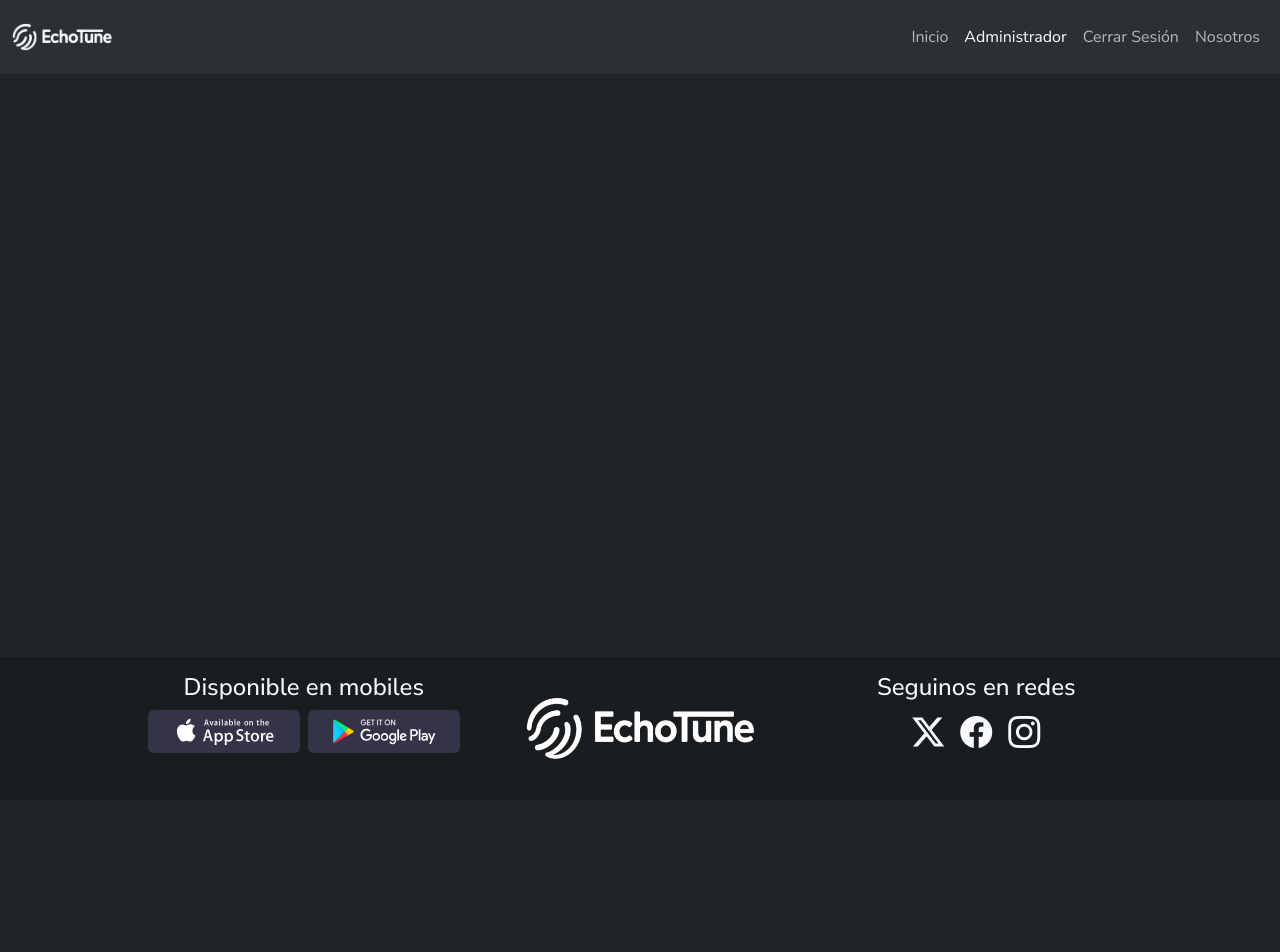
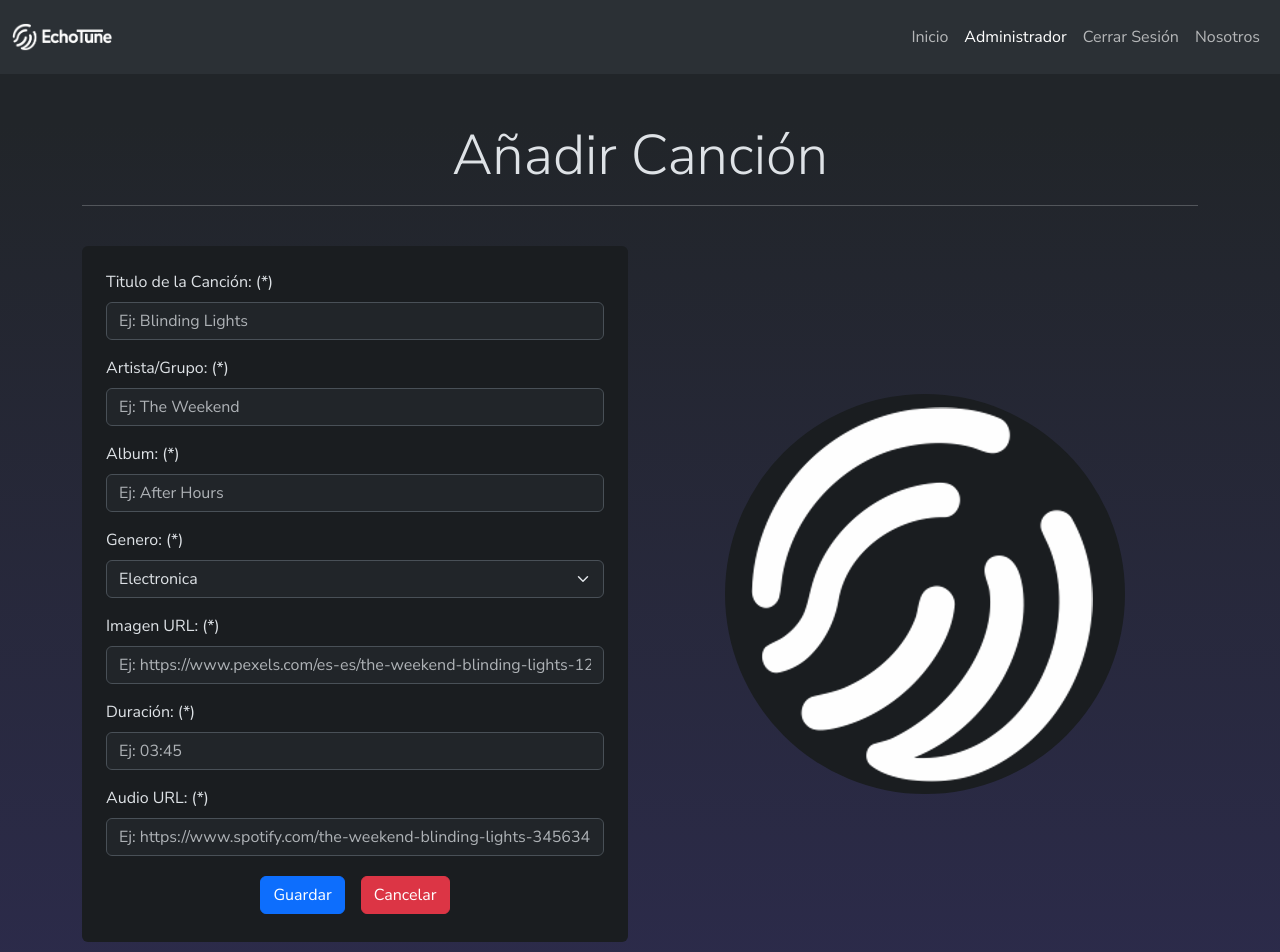
Before and after one commit to omarmatt31/echoTune, a React (Vite) app: page /administrador/crear in a window 1280 px wide. Shown: the top 952 px of the page. Before the commit the page ends 800 px from the top, so only its background shows below. Built offline with nearby package versions, Linux system fonts and the light colour scheme; sample sign-in values are in the browser's storage.

Commit message:
Se agregaron los inputs de album,duracion y audio al formularioCancion y se agrego un boton de cancelar

```diff
--- a/src/App.jsx
+++ b/src/App.jsx
@@ -34,8 +34,6 @@ function App() {
   }
 
   const editarCancion=(idCancion, cancionActualizada)=>{
-    console.log(idCancion)
-    console.log(cancionActualizada)
     const cancionEditada = canciones.map((itemCancion)=>{
       if(itemCancion.id === idCancion){
         return {
--- a/src/components/pages/cancion/FormularioCancion.jsx
+++ b/src/components/pages/cancion/FormularioCancion.jsx
@@ -2,7 +2,7 @@ import { Form, Button, Container, Row, Col } from "react-bootstrap";
 import EchoTuneIcono from '../../../assets/echoTune_Icono.png';
 import { useForm } from "react-hook-form";
 import Swal from 'sweetalert2'
-import { useNavigate, useParams } from "react-router";
+import { Link, useNavigate, useParams } from "react-router";
 import { useEffect, useState } from "react";
 
 const FormularioCancion = ({crearCancion, titulo, buscarCancion, editarCancion}) => {
@@ -27,14 +27,16 @@ const FormularioCancion = ({crearCancion, titulo, buscarCancion, editarCancion})
         setCargando(false)
         setValue('titulo', cancionBuscada.titulo)
         setValue('artista', cancionBuscada.artista)
+        setValue('album', cancionBuscada.album)
         setValue('genero', cancionBuscada.genero)
         setValue('imagen', cancionBuscada.imagen)
+        setValue('duracion', cancionBuscada.duracion)
+        setValue('audio', cancionBuscada.audio)
       }
     }
   },[])
 
   const onSubmit = (cancion) => {
-    console.log('Entra al onsubmit')
     if(titulo=== 'Añadir Canción'){
       if(crearCancion(cancion) === true) {
         Swal.fire({
@@ -45,9 +47,7 @@ const FormularioCancion = ({crearCancion, titulo, buscarCancion, editarCancion})
         reset();
       }
     }else{
-      console.log('entra al else')
       if(editarCancion(id, cancion)){
-        console.log('entra al if')
         Swal.fire({
           title: "Cancion Modificada",
           text: `La cancion ${cancion.titulo} ha sido modificada con exito`,
@@ -55,9 +55,10 @@ const FormularioCancion = ({crearCancion, titulo, buscarCancion, editarCancion})
         });
       }
     }
+    navegacion("/administrador")
   };
 
-  if(cargando){
+  if(cargando && titulo === 'Editar Canción'){
     return null;
   }
 
@@ -104,7 +105,7 @@ const FormularioCancion = ({crearCancion, titulo, buscarCancion, editarCancion})
               },
               maxLength: {
                 value: 50,
-                message: 'El titulo de la cancion debe tener como maximo 50 caracteres',
+                message: 'Eltitulo de la cancion debe tener como maximo 50 caracteres',
               },
               })}
             />
@@ -112,6 +113,29 @@ const FormularioCancion = ({crearCancion, titulo, buscarCancion, editarCancion})
             {errors.artista?.message}
           </Form.Text>
           </Form.Group>
+
+          <Form.Group className="mb-3">
+            <Form.Label>Album: (*)</Form.Label>
+            <Form.Control
+              type="text"
+              placeholder="Ej: After Hours"
+              {...register('album', {
+                required : 'El album de la cancion es un dato obligatorio.',
+                minLength: {
+                value: 3,
+                message: 'El album de la cancion debe tener al menos 3 caracteres',
+              },
+              maxLength: {
+                value: 50,
+                message: 'El album de la cancion debe tener como maximo 50 caracteres',
+              },
+              })}
+            />
+            <Form.Text className="text-danger">
+            {errors.album?.message}
+          </Form.Text>
+          </Form.Group>
+
           <Form.Group className="mb-3">
             <Form.Label>Genero: (*)</Form.Label>
             <Form.Select
@@ -152,9 +176,62 @@ const FormularioCancion = ({crearCancion, titulo, buscarCancion, editarCancion})
               </Form.Text>
           </Form.Group>
 
-          <Button type="submit" variant="primary" className="my-1">
+          <Form.Group className="mb-3">
+            <Form.Label>Duración: (*)</Form.Label>
+            <Form.Control
+              type="text"
+              placeholder="Ej: 03:45"
+              {...register('duracion', {
+                required : 'La duración de la cancion es un dato obligatorio.',
+                minLength: {
+                value: 5,
+                message: 'La duración de la cancion debe tener al menos 5 caracteres',
+              },
+              maxLength: {
+                value: 5,
+                message: 'La duración de la cancion debe tener como maximo 5 caracteres',
+              },
+              pattern: {
+                value:
+                  /^([0-5]?[0-9]):([0-5][0-9])$/,
+                message:
+                  "La duración debe ser en formato de minutos y segundos (02:30))",
+              },
+              })}
+            />
+            <Form.Text className="text-danger">
+            {errors.duracion?.message}
+          </Form.Text>
+          </Form.Group>
+
+          <Form.Group className="mb-3">
+            <Form.Label>Audio URL: (*)</Form.Label>
+            <Form.Control
+              type="text"
+              placeholder="Ej: https://www.spotify.com/the-weekend-blinding-lights-3456345/"
+              {...register('audio', {
+                required: "La url del audio de la cancion es un dato obligatorio",
+                pattern: {
+                value:
+                  /^(https?:\/\/)?([a-zA-Z0-9.-]+(?:\.[a-zA-Z]{2,6}))(?:[:][0-9]{1,5})?(?:\/[^\/\s]*)*\.(mp3|wav|ogg|aac|flac|m4a|wma)(?:[\?#].*)?$/,
+                message:
+                  "El audio debe ser una URL directa a un archivo .mp3, .wav, .ogg, .aac, .flac, .m4a, o .wma.",
+              },
+              })}
+              />
+              <Form.Text className="text-danger">
+                {errors.audio?.message}
+              </Form.Text>
+          </Form.Group>
+
+          <div className="d-flex flex-row justify-content-center gap-3">
+            <Button type="submit" variant="primary" className="my-1">
             Guardar
           </Button>
+          <Link to={"/administrador"} className="btn btn-danger my-1">
+            Cancelar
+          </Link>
+          </div>
         </Form>
           </Col>
           <Col md={6} lg={6} className="d-none d-md-flex align-items-md-center justify-content-md-center">
```
